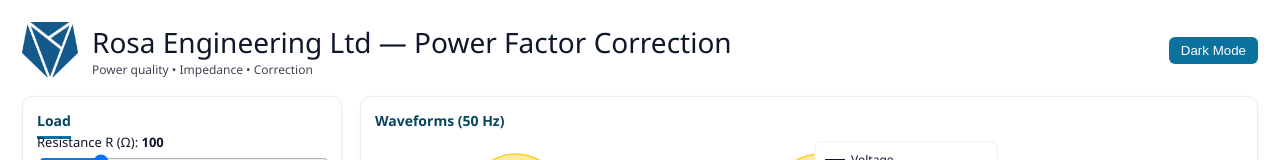
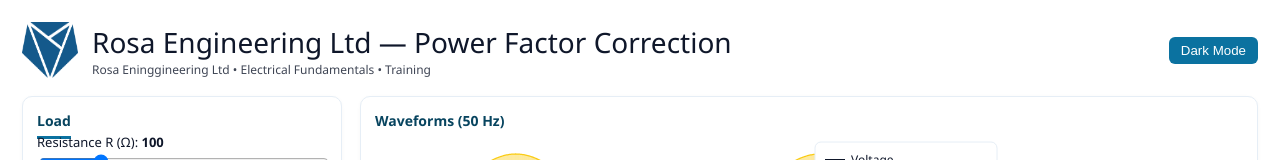
Before and after one commit to J27380/Power-Factor-Correction---Rosa-Engineering-Ltd, a React (Create React App) app: page / in a window 1280 px wide. Shown: the top 160 px of the page. Built offline with nearby package versions, Linux system fonts and the light colour scheme.

Commit message:
Update App.js

```diff
--- a/src/App.js
+++ b/src/App.js
@@ -408,13 +408,13 @@ export default function App() {
           marginBottom: 18,
         }}
       >
-        <RosaLogo size={56} />
+        <RosaLogo size={56} darkMode={darkMode} />
         <div>
           <div style={{ fontSize: 28, fontWeight: 300 }}>
             Rosa Engineering Ltd — Power Factor Correction
           </div>
           <div style={{ fontSize: 12, opacity: 0.8 }}>
-            Power quality • Impedance • Correction
+            Rosa Eninggineering Ltd • Electrical Fundamentals • Training
           </div>
         </div>
         <div style={{ marginLeft: "auto" }}>
```
